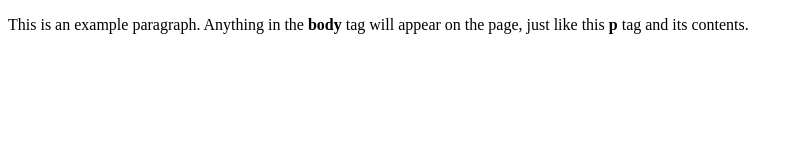
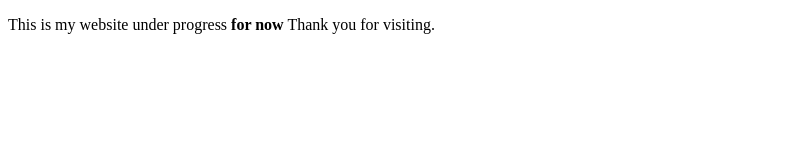
Before and after one commit to ItsPiyusha/ItsPiyusha.github.io, a plain HTML site: page index.html in a window 1280 px wide. Shown: the whole page, without its empty margins (0-800 px from the left). Drawn offline with Linux system fonts and the light colour scheme.

Commit message:
Update index.html

```diff
--- a/index.html
+++ b/index.html
@@ -1,9 +1,9 @@
 <!doctype html>
 <html>
   <head>
-    <title>This is the title of the webpage!</title>
+    <title>Piyusha Lomate</title>
   </head>
   <body>
-    <p>This is an example paragraph. Anything in the <strong>body</strong> tag will appear on the page, just like this <strong>p</strong> tag and its contents.</p>
+    <p>This is my website under progress <strong> for now</strong> Thank you for visiting. <strong></strong></p>
   </body>
 </html>
```
